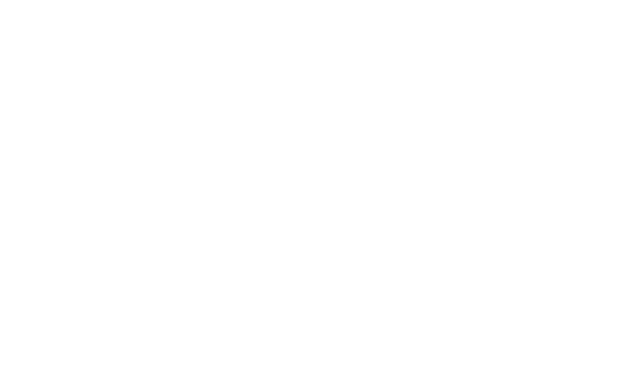
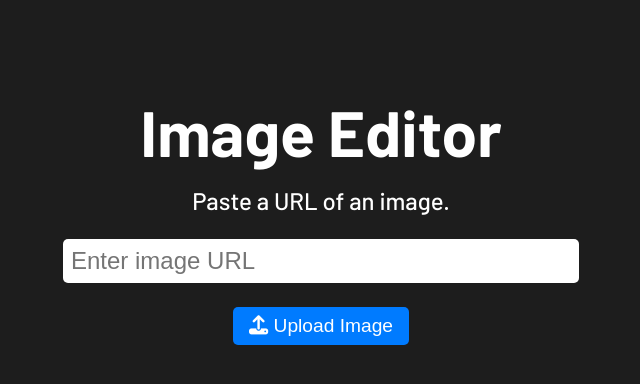
Before and after one commit to danilojpalma/blackandwhite, a website: page public/index.html in a window 1280 px wide. Shown: the whole page, without its empty margins (319-959 px from the left). Drawn offline with Linux system fonts and the light colour scheme.

Commit message:
add routes, styles and jimp logic

```diff
--- a/package.json
+++ b/package.json
@@ -11,9 +11,9 @@
   "author": "",
   "license": "ISC",
   "dependencies": {
-    "bootstrap": "^5.3.3",
     "express": "^4.19.2",
     "jimp": "^0.22.12",
-    "nodemon": "^3.1.0"
+    "nodemon": "^3.1.0",
+    "uuid": "^9.0.1"
   }
 }
--- a/public/css/styles.css
+++ b/public/css/styles.css
@@ -0,0 +1,53 @@
+@import url('https://fonts.googleapis.com/css2?family=Barlow:ital,wght@0,100;0,200;0,300;0,400;0,500;0,600;0,700;0,800;0,900;1,100;1,200;1,300;1,400;1,500;1,600;1,700;1,800;1,900&display=swap');
+
+body{
+    background-color: #1d1d1d;
+    color: white;
+    font-family: 'Barlow', sans-serif;
+}
+
+h1{
+    font-size: 4rem;
+    font-weight: 700;
+    margin-bottom: 1rem;
+}
+
+.container{
+    display: flex;
+    flex-direction: column;
+    margin-top: 50px;
+    align-items: center;
+    height: 100vh;
+}
+
+.form{
+    display: flex;
+    flex-direction: column;
+    justify-content: center;
+    align-items: center;
+    gap: 1.5rem;
+    width: 100%;
+}
+
+label{
+    font-size: 1.5rem;
+    font-weight: 500;
+}
+
+.form input{
+    width: 500px;
+    padding: 0.5rem;
+    font-size: 1.5rem;
+    border: none;
+    border-radius: 5px;
+}
+
+.form button{
+    padding: 0.5rem 1rem;
+    font-size: 1.2rem;
+    border: none;
+    border-radius: 5px;
+    background-color: #007bff;
+    color: white;
+    cursor: pointer;
+}
--- a/public/index.html
+++ b/public/index.html
@@ -4,8 +4,19 @@
     <meta charset="UTF-8">
     <meta name="viewport" content="width=device-width, initial-scale=1.0">
     <title>Black and white</title>
+    <link rel="stylesheet" href="css/styles.css">
+    <script src="https://kit.fontawesome.com/85eec17e88.js" crossorigin="anonymous"></script>
+
 </head>
 <body>
 
+    <div class="container">
+        <h1>Image Editor</h1>
+        <form class="form" action="/create">
+            <label for="url">Paste a URL of an image.</label>
+            <input type="text" name="url" placeholder="Enter image URL">
+            <button type="submit"><i class="fa-solid fa-upload"></i> Upload Image</button>
+        </form>
+    </div>
 </body>
 </html>
--- a/server.mjs
+++ b/server.mjs
@@ -1,9 +1,13 @@
 import express from 'express';
 import router from './routes/router.mjs';
+import path from 'path';
 
+const __dirname = path.resolve();
 
 const app = express();
 const PORT = process.env.PORT ||  3000;
+
+app.use(express.static(path.join(__dirname, 'public')));
 
 
 // Routes
```
Also changed, not shown: routes/router.mjs (+17 -1 lines), public/images/1eb067.png (added), public/images/230ba9.png (added), public/images/edffea.png (added), public/images/fdd378.png (added), 1 other file.
